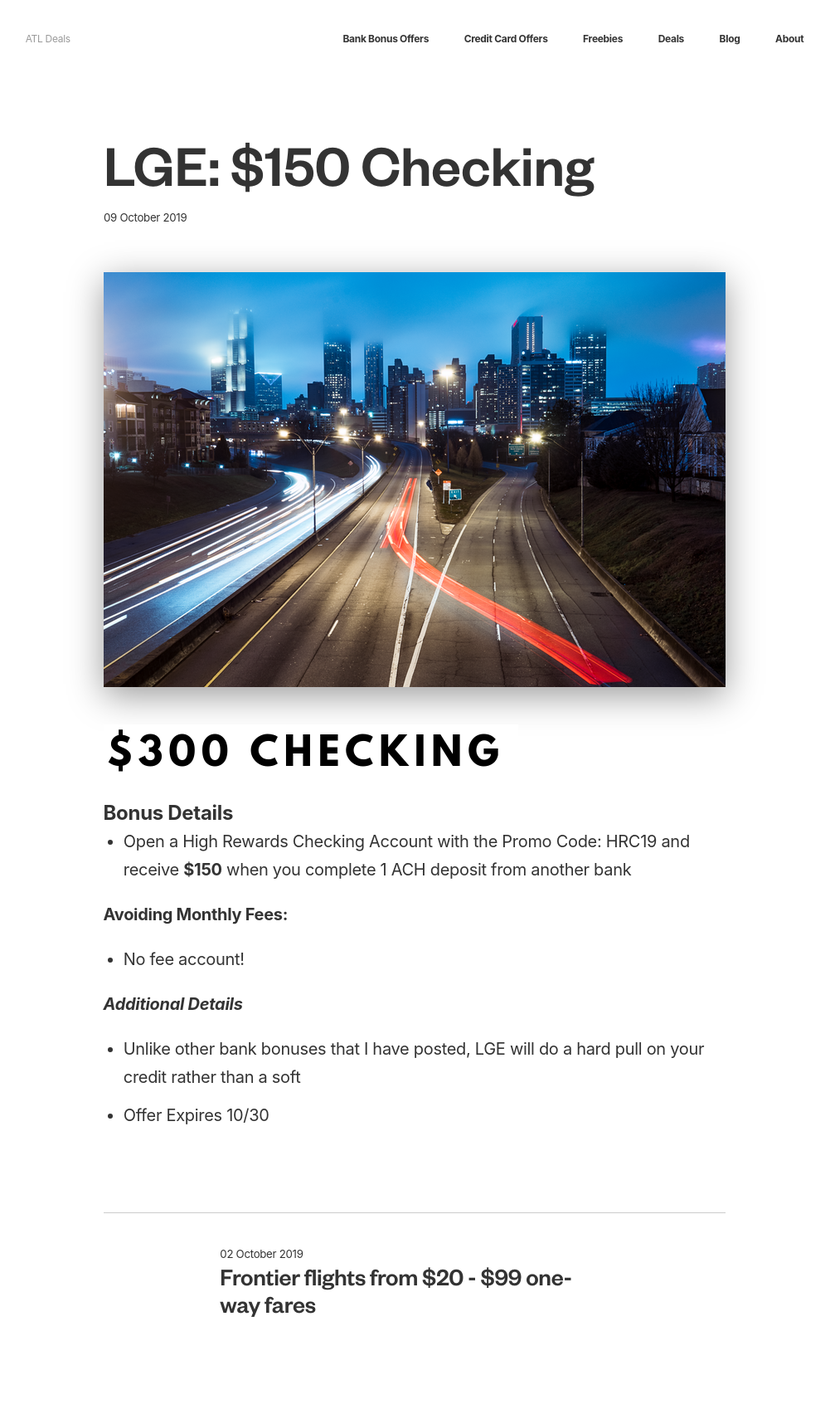
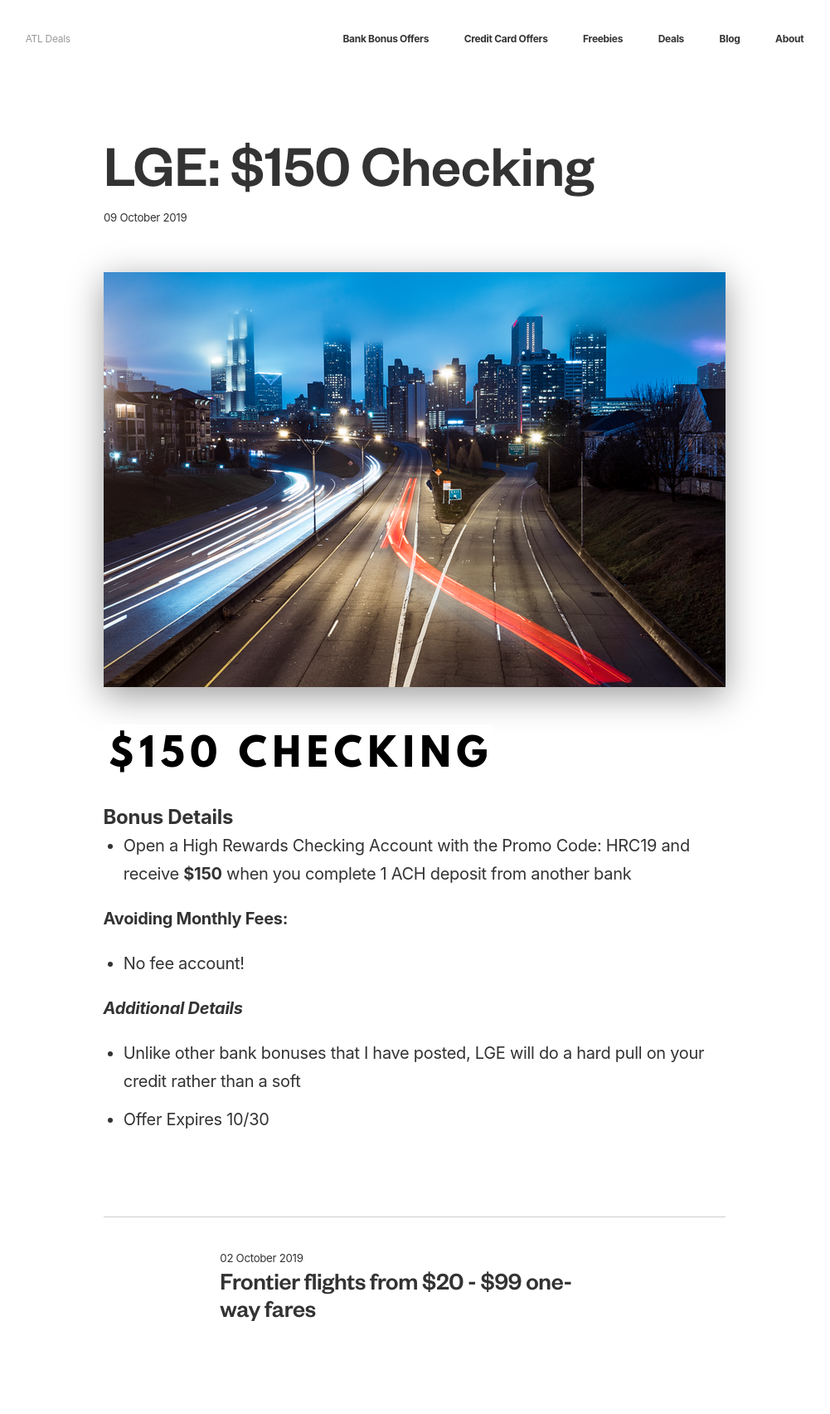
Before and after one commit to ohiosveryown/atldeals, a Jekyll site: the page built from _posts/2019-10-09-post-three.markdown, in a window 1280 px wide. Shown: the whole page at 83% size, without its empty margins (140-1141 px from the left). Built offline with Jekyll 4.4.1, drawn with Linux system fonts in a browser that asks for light colours.

Commit message:
Updated Post Three

```diff
--- a/_posts/2019-10-09-post-three.markdown
+++ b/_posts/2019-10-09-post-three.markdown
@@ -12,7 +12,7 @@
 layout: post
 ---
 
-![New Checking-bda698.png](/uploads/New%20Checking-bda698.png)
+![Title #1 (2).png](/uploads/Title%20%231%20(2).png)
 
 ## **Bonus Details**
 
```
